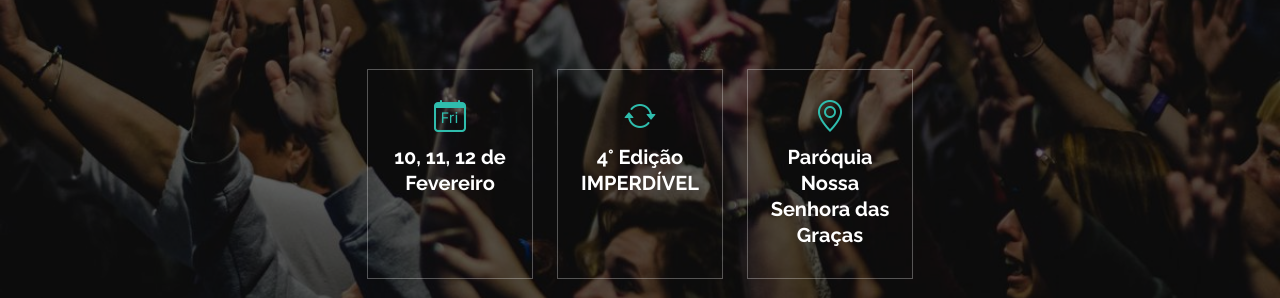
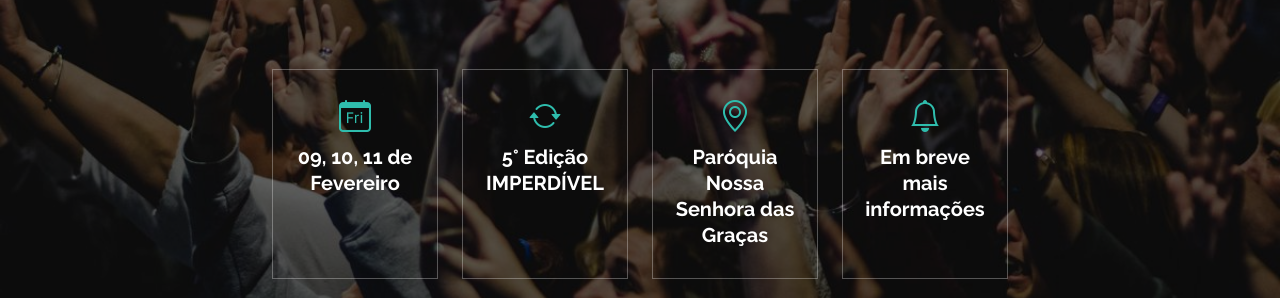
Before and after one commit to fabirmss/acamp180.github.io, a plain HTML site: page index.html in a window 1280 px wide. Shown: the part 382-680 px from the top of the page. Drawn offline with nearby package versions, Linux system fonts and the light colour scheme.

Commit message:
Add files via upload

```diff
--- a/index.html
+++ b/index.html
@@ -60,7 +60,7 @@
         <i class="bi bi-list mobile-nav-toggle"></i>
       </nav>
 
-      <a href="https://forms.gle/7YM86Qq6zDYc7jp3A" class="get-started-btn scrollto"> Inscreva-se </a>
+<!--      <a href="https://forms.gle/7YM86Qq6zDYc7jp3A" class="get-started-btn scrollto"> Inscreva-se </a>-->
 
     </div>
   </header>
@@ -81,7 +81,7 @@
           <div class="icon-box">
             <i class="bi bi-calendar-day"></i>
             <h3>
-              <a> 10, 11, 12 de Fevereiro </a>
+              <a> 09, 10, 11 de Fevereiro </a>
             </h3>
           </div>
         </div>
@@ -90,7 +90,7 @@
           <div class="icon-box">
             <i class="bi bi-arrow-repeat"></i>
             <h3>
-              <a> 4° Edição IMPERDÍVEL </a>
+              <a> 5° Edição IMPERDÍVEL </a>
             </h3>
           </div>
         </div>
@@ -100,6 +100,15 @@
             <i class="bi bi-geo-alt"></i>
             <h3>
               <a> Paróquia Nossa Senhora das Graças </a>
+            </h3>
+          </div>
+        </div>
+
+        <div class="col-xl-2 col-md-4">
+          <div class="icon-box">
+            <i class="bi bi-bell"></i>
+            <h3>
+              <a> Em breve mais informações </a>
             </h3>
           </div>
         </div>
@@ -380,7 +389,7 @@
   </main>
 
   <div>
-    <a class="wts" href="https://wa.me/5569999935907?text=Olá,%20tudo%20bem?%20Gostaria%20de%20saber%20mais%20sobre%20o%20180%20graus."  target="_blank">
+    <a class="wts" href="https://wa.me/556992161824?text=Olá,%20tudo%20bem?%20Gostaria%20de%20saber%20mais%20sobre%20o%20180%20graus."  target="_blank">
      <img src="assets/img/whatsapp.png" style="width: 60px">
     </a>
 
@@ -394,7 +403,7 @@
           <div class="col-lg-3 col-md-6">
             <div class="footer-info">
               <h3>180 Graus <span>.</span></h3>
-              <div class="social-links mt-3">
+              <div class="social-links mt-3"
                 <a href="https://www.instagram.com/180graus2022/" class="instagram">
                   <i class="bx bxl-instagram"></i>
                 </a>
```
